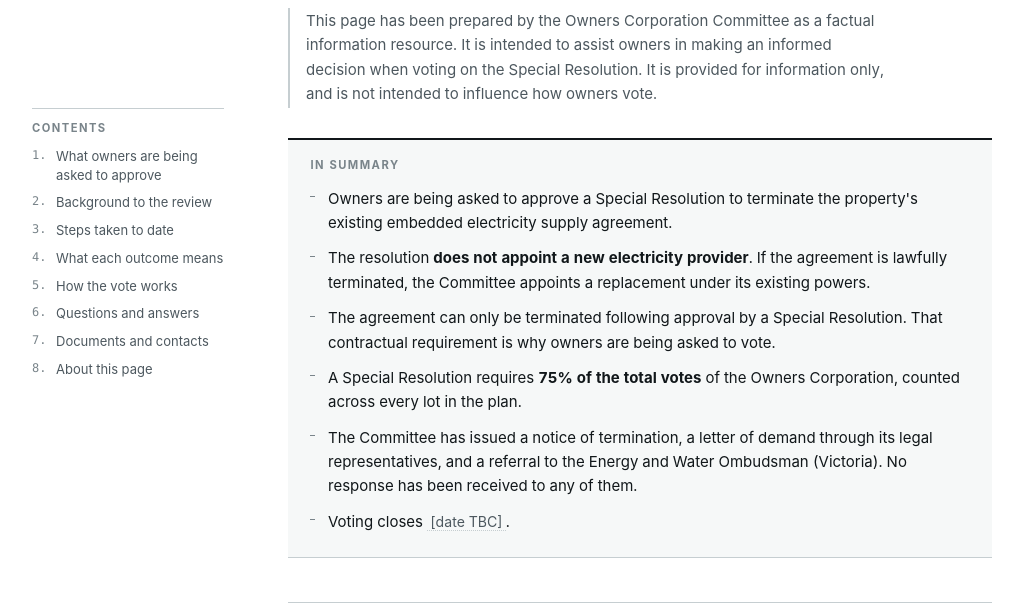
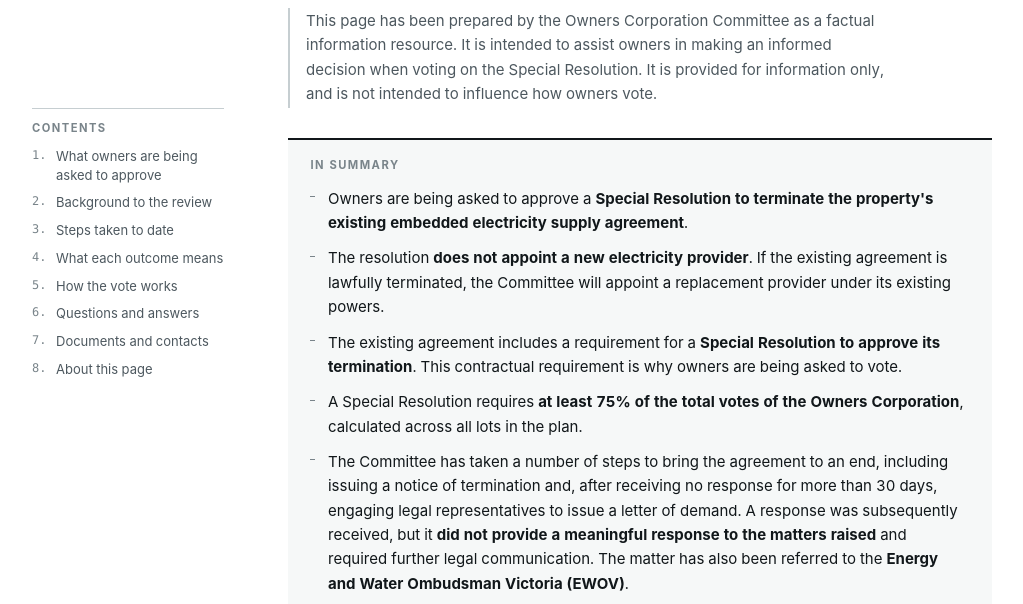
Before and after one commit to Embedded-Electricity-Network-Review/Winton-Rd, a plain HTML site: page index.html in a window 1280 px wide. Shown: the part 173-777 px from the top of the page, without its empty margins (128-1151 px from the left). Drawn offline with Linux system fonts and the light colour scheme.

Commit message:
Update In Summary: revised wording, response received but not substantive, voting closes 13 August 2026

```diff
--- a/index.html
+++ b/index.html
@@ -468,19 +468,23 @@ footer {
   <div class="summary">
     <h2 class="label">In summary</h2>
     <ul>
-      <li>Owners are being asked to approve a Special Resolution to terminate the property's
-          existing embedded electricity supply agreement.</li>
+      <li>Owners are being asked to approve a <strong>Special Resolution to terminate the
+          property's existing embedded electricity supply agreement</strong>.</li>
       <li>The resolution <strong>does not appoint a new electricity provider</strong>. If the
-          agreement is lawfully terminated, the Committee appoints a replacement under its
-          existing powers.</li>
-      <li>The agreement can only be terminated following approval by a Special Resolution. That
-          contractual requirement is why owners are being asked to vote.</li>
-      <li>A Special Resolution requires <strong>75% of the total votes</strong> of the Owners
-          Corporation, counted across every lot in the plan.</li>
-      <li>The Committee has issued a notice of termination, a letter of demand through its legal
-          representatives, and a referral to the Energy and Water Ombudsman (Victoria). No
-          response has been received to any of them.</li>
-      <li>Voting closes <span class="tbc">[date TBC]</span>.</li>
+          existing agreement is lawfully terminated, the Committee will appoint a replacement
+          provider under its existing powers.</li>
+      <li>The existing agreement includes a requirement for a <strong>Special Resolution to
+          approve its termination</strong>. This contractual requirement is why owners are being
+          asked to vote.</li>
+      <li>A Special Resolution requires <strong>at least 75% of the total votes of the Owners
+          Corporation</strong>, calculated across all lots in the plan.</li>
+      <li>The Committee has taken a number of steps to bring the agreement to an end, including
+          issuing a notice of termination and, after receiving no response for more than 30 days,
+          engaging legal representatives to issue a letter of demand. A response was subsequently
+          received, but it <strong>did not provide a meaningful response to the matters
+          raised</strong> and required further legal communication. The matter has also been
+          referred to the <strong>Energy and Water Ombudsman Victoria (EWOV)</strong>.</li>
+      <li><strong>Voting closes:</strong> Thursday 13 August 2026 at 5 PM.</li>
     </ul>
   </div>
 
```
